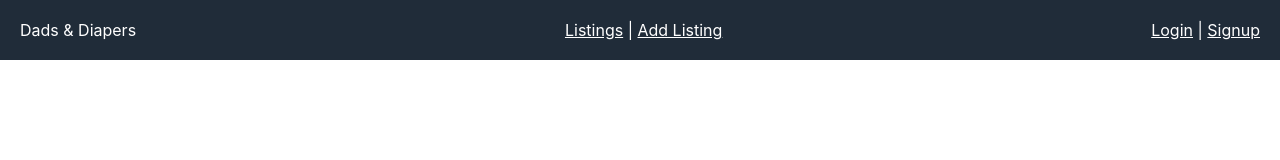
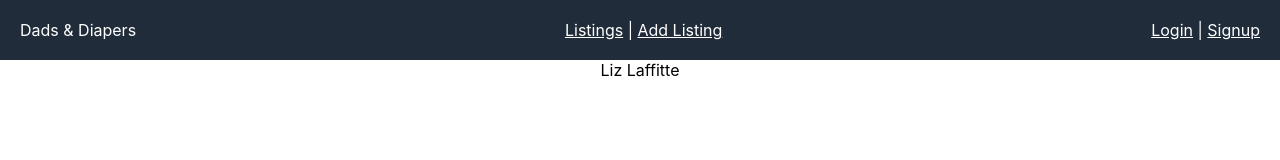
Before and after one commit to LizLaffitte/dads-and-diapers-frontend, a React (Create React App) app: page / in a window 1280 px wide. Shown: the top 160 px of the page. Built offline with nearby package versions, Linux system fonts and the light colour scheme; no server answers.

Commit message:
Add footer for improved UX.

```diff
--- a/src/App.js
+++ b/src/App.js
@@ -3,6 +3,7 @@ import './App.css';
 import {BrowserRouter as Router} from 'react-router-dom'
 import HeaderContainer from './containers/HeaderContainer'
 import MainContainer from './containers/MainContainer'
+import FooterContainer from './containers/FooterContainer'
 
 class App extends Component {
 
@@ -12,6 +13,7 @@ class App extends Component {
         <div className="App">
           <HeaderContainer />
           <MainContainer />
+          <FooterContainer />
         </div>
       </Router>
     )
--- /dev/null
+++ b/src/containers/FooterContainer.js
@@ -0,0 +1,11 @@
+import React from 'react'
+
+function FooterContainer(){
+    return(
+    <footer>
+        Liz Laffitte
+    </footer>
+    )
+}
+
+export default FooterContainer
```
